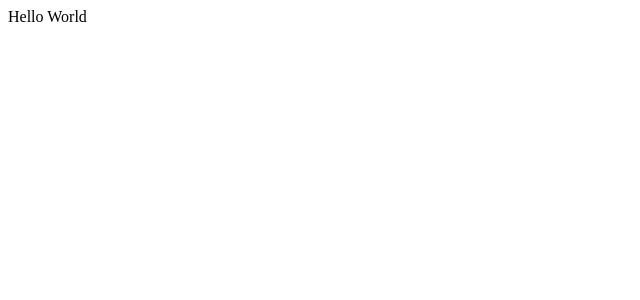
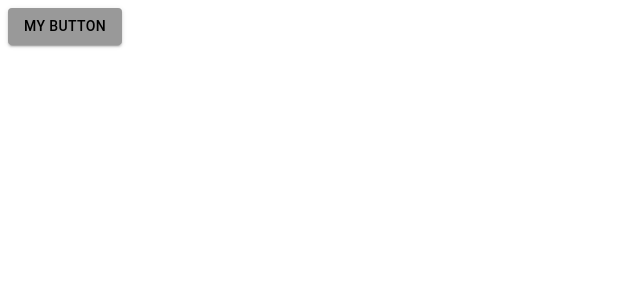
Before and after one commit to anoopraju31/mui-v5-tutorial, a React (Vite) app: page / in a window 1280 px wide. Shown: the top 300 px of the page, without its empty margins (0-640 px from the left). Built offline with nearby package versions, Linux system fonts and the light colour scheme.

Commit message:
custom theme created

```diff
--- a/src/App.jsx
+++ b/src/App.jsx
@@ -1,3 +1,11 @@
+import { Button } from '@mui/material'
 export default function App() {
-	return <div>Hello World </div>
+	return (
+		<div>
+			<Button variant='contained' color='otherColor'>
+				{' '}
+				My Button{' '}
+			</Button>
+		</div>
+	)
 }
--- a/src/main.jsx
+++ b/src/main.jsx
@@ -1,9 +1,13 @@
 import React from 'react'
 import ReactDOM from 'react-dom/client'
 import App from './App.jsx'
+import { ThemeProvider } from '@mui/material'
+import { theme } from './theme.js'
 
 ReactDOM.createRoot(document.getElementById('root')).render(
 	<React.StrictMode>
-		<App />
+		<ThemeProvider theme={theme}>
+			<App />
+		</ThemeProvider>
 	</React.StrictMode>,
 )
```
